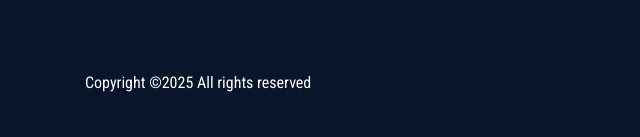
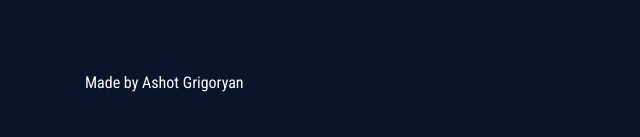
Before and after one commit to GrigoryanAshot/Barbershop, a plain HTML site: page about-us.html in a window 1280 px wide. Shown: the part 4191-4328 px from the top of the page, 0-640 px from the left. Drawn offline with nearby package versions, Linux system fonts and the light colour scheme; files that its build step writes are made by us from their sources; a script that the page names is missing.

Commit message:
Update footer text to 'Made by Ashot Grigoryan'

```diff
--- a/about-us.html
+++ b/about-us.html
@@ -356,7 +356,7 @@
 				</div>
 			</div>
 			<div class="footer-bottom row align-items-center text-center text-lg-left">
-				<p class="footer-text m-0 col-lg-8 col-md-12">Copyright ©2025 All rights reserved</p>
+				<p class="footer-text m-0 col-lg-8 col-md-12">Made by Ashot Grigoryan</p>
 				<div class="col-lg-4 col-md-12 text-center text-lg-right footer-social">
 					<a href="#"><i class="fab fa-facebook-f"></i></a>
 					<a href="#"><i class="fab fa-twitter"></i></a>
```
Also changed, not shown: blog.html (+1 -1 lines), contact.html (+1 -1 lines), index.html (+1 -1 lines), pricing.html (+1 -1 lines), service.html (+1 -1 lines), single-blog.html (+1 -1 lines), team.html (+1 -1 lines).
